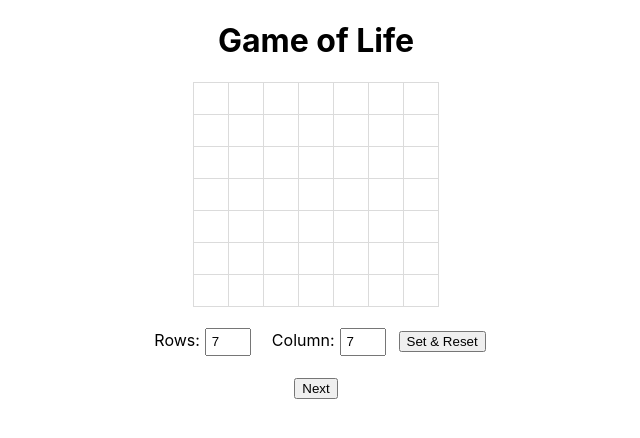
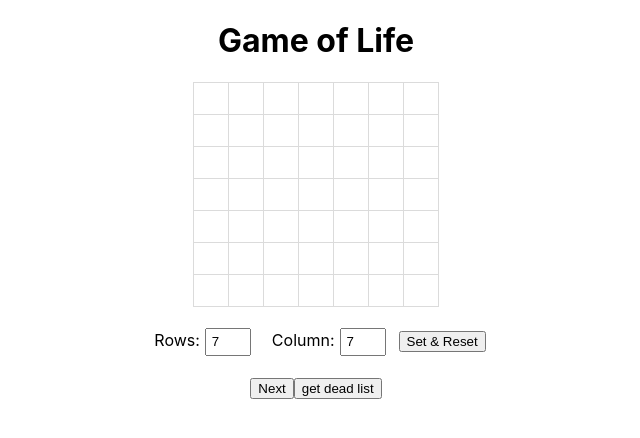
Before and after one commit to mwonng/game-of-life-react, a React (Create React App) app: page / in a window 1280 px wide. Shown: the top 438 px of the page, without its empty margins (324-964 px from the left). Built offline with nearby package versions, Linux system fonts and the light colour scheme.

Commit message:
create alive and dead list

```diff
--- a/src/Game.js
+++ b/src/Game.js
@@ -5,15 +5,56 @@ import './Game.css';
 class Game extends React.Component {
   constructor(props) {
     super(props);
-    let game = new GameService(7, 7);
+    var game = new GameService(7, 7);
     this.state = {
       row: 7,
       column: 7,
       life: game.board,
+      alive: {},
+      dead: {}
     }
   }
 
+  getAroundDeadlist = (list) =>{
+    let {life} = this.state;
+    let aliveKeys = Object.keys(list)
+    let dead={}
+    aliveKeys.map( keyStr => {
+      let row = parseInt(keyStr[0], 10);
+      let col = parseInt(keyStr[1], 10);
+
+      for (let i=row-1; i<=row+1 && i >= 0 && i < this.state.row; i++) {
+        for (let j=col-1; j<=col+1 && j >= 0 && j < this.state.column; j++) {
+          if (life[i][j] < 1) {
+            if (Object.keys(dead).includes(`${i}${j}`)) {
+              dead[`${i}${j}`]=dead[`${i}${j}`]+1;
+            } else {
+              dead[`${i}${j}`] = 1;
+            }
+          }
+        }
+      }
+      this.setState({
+        dead
+      })
+    })
+  }
+
+
   setActive = (arr,x,y) => {
+    var {alive, dead} = this.state;
+
+    if (arr[x][y] === 0) {
+      this.setState({
+        alive: {[`${x}${y}`]:null, ...alive}
+      });
+    } else {
+      delete alive[`${x}${y}`]
+      this.setState({
+        alive: {...alive}
+      });
+    }
+
     arr[x][y] = Math.abs(1-arr[x][y]) ;
     this.setState({
       life: arr
@@ -39,12 +80,14 @@ class Game extends React.Component {
     let newArr = game.board;
 
     this.setState({
-      life: newArr
+      life: newArr,
+      alive: {},
+      dead: {}
     })
   }
 
   render () {
-    const { life } = this.state;
+    const { life, alive, dead } = this.state;
     let rows = life.map((row, i)=>
       <tr key={i}>
         {row.map((col, j)=>
@@ -56,6 +99,8 @@ class Game extends React.Component {
         )}
       </tr>
     )
+    console.log("alive", alive);
+    console.log("dead", dead);
     return (
       <div>
         <h1>Game of Life</h1>
@@ -74,6 +119,7 @@ class Game extends React.Component {
           <button onClick={() => this.reset()}> Set & Reset </button>
         </div>
         <button onClick={() => this.goNextState(this.state.life)}> Next </button>
+        <button onClick={() => this.getAroundDeadlist(this.state.alive)}> get dead list</button>
       </div>
     )
   }
--- a/src/func/game-service.js
+++ b/src/func/game-service.js
@@ -48,7 +48,11 @@ class GameService {
         board[Number(row)][Number(col)] = tmp[row][col];
       }
     }
-      return board;
+    return board;
+  }
+
+  static addToAliveList(i,j) {
+
   }
 }
 
```
